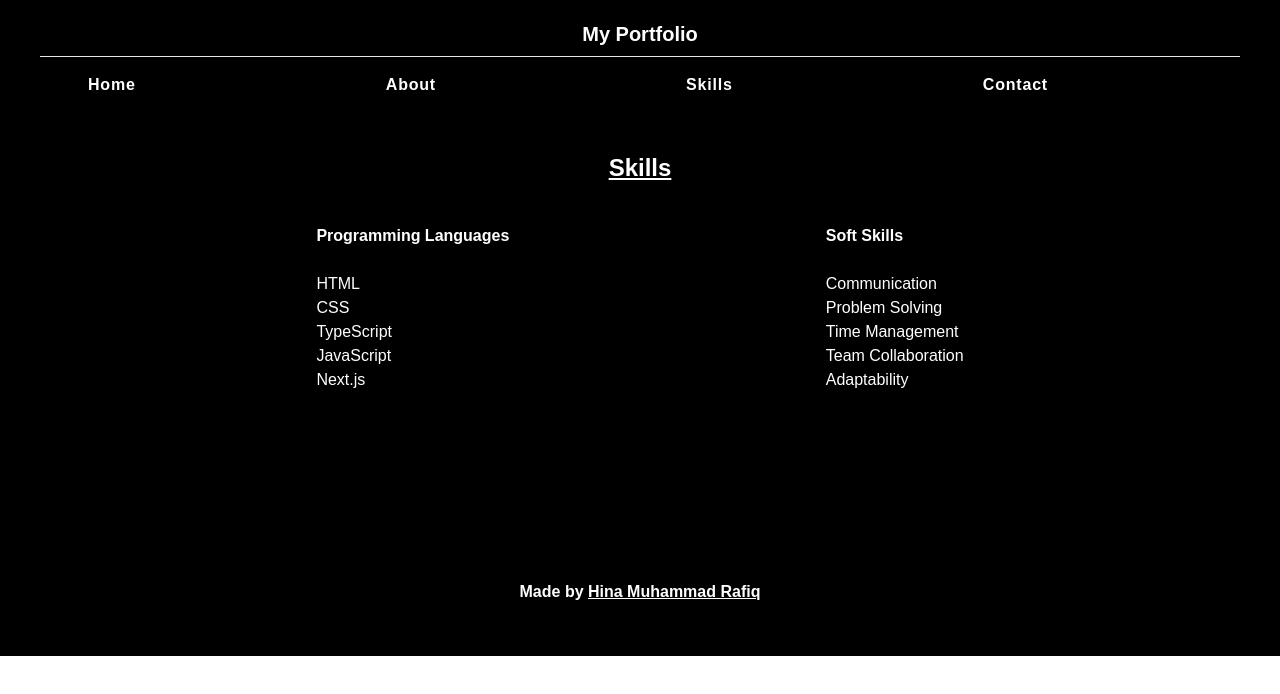
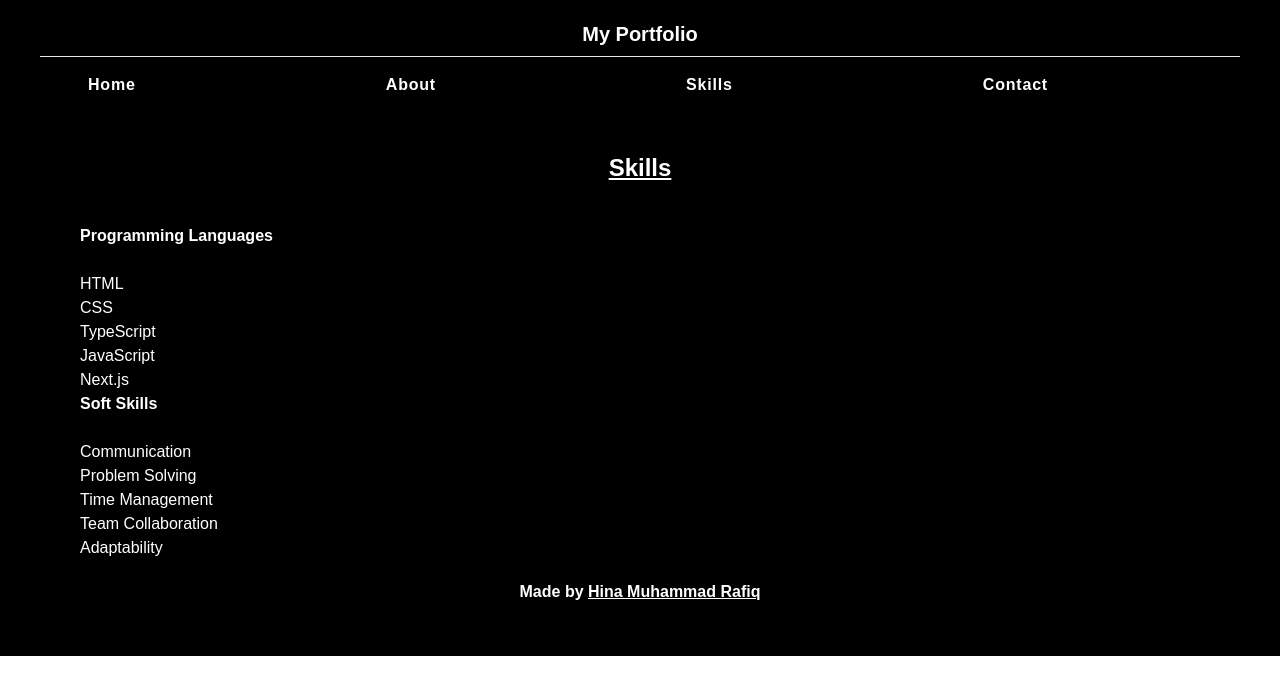
Before and after one commit to Hinarafiq/My-Portfolio, a Next.js app: page /Skills in a window 1280 px wide. Shown: the top 694 px of the page. Built offline with nearby package versions, Linux system fonts and the light colour scheme.

Commit message:
Update page.tsx

```diff
--- a/app/Skills/page.tsx
+++ b/app/Skills/page.tsx
@@ -4,7 +4,7 @@ export default function Skills(){
             <div className="flex justify-center items-center">
                 <h1 className="font-semibold text-2xl mt-10"><u>Skills</u></h1>
             </div>
-         <div className="flex justify-evenly mt-10">
+         <div className="flex flex-col md-flex-row justify-evenly pl-20 mt-10">
             <div>
                 <ul> <h1 className="font-semibold">Programming Languages</h1> <br />
                     <li>HTML</li>
```
